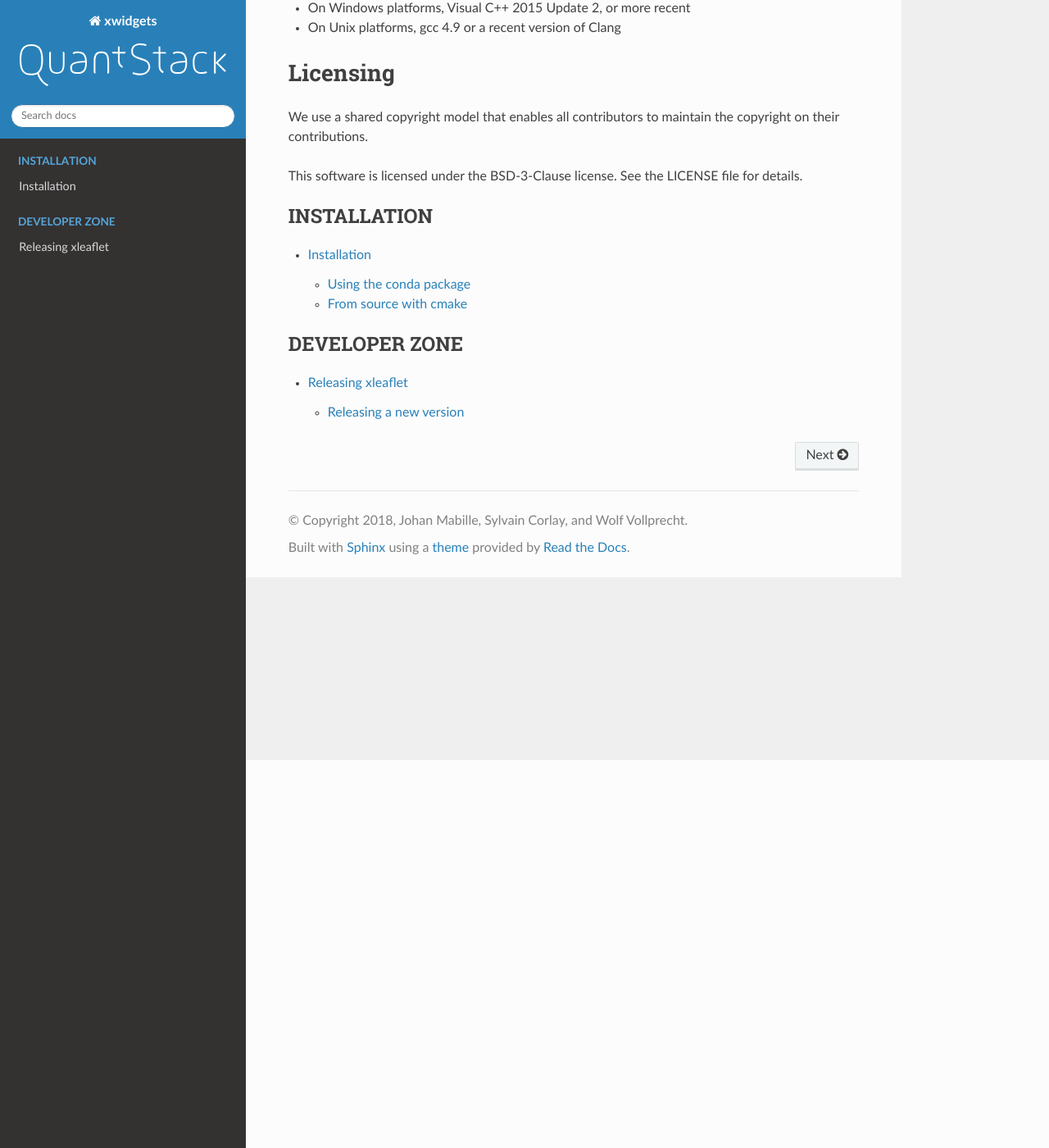
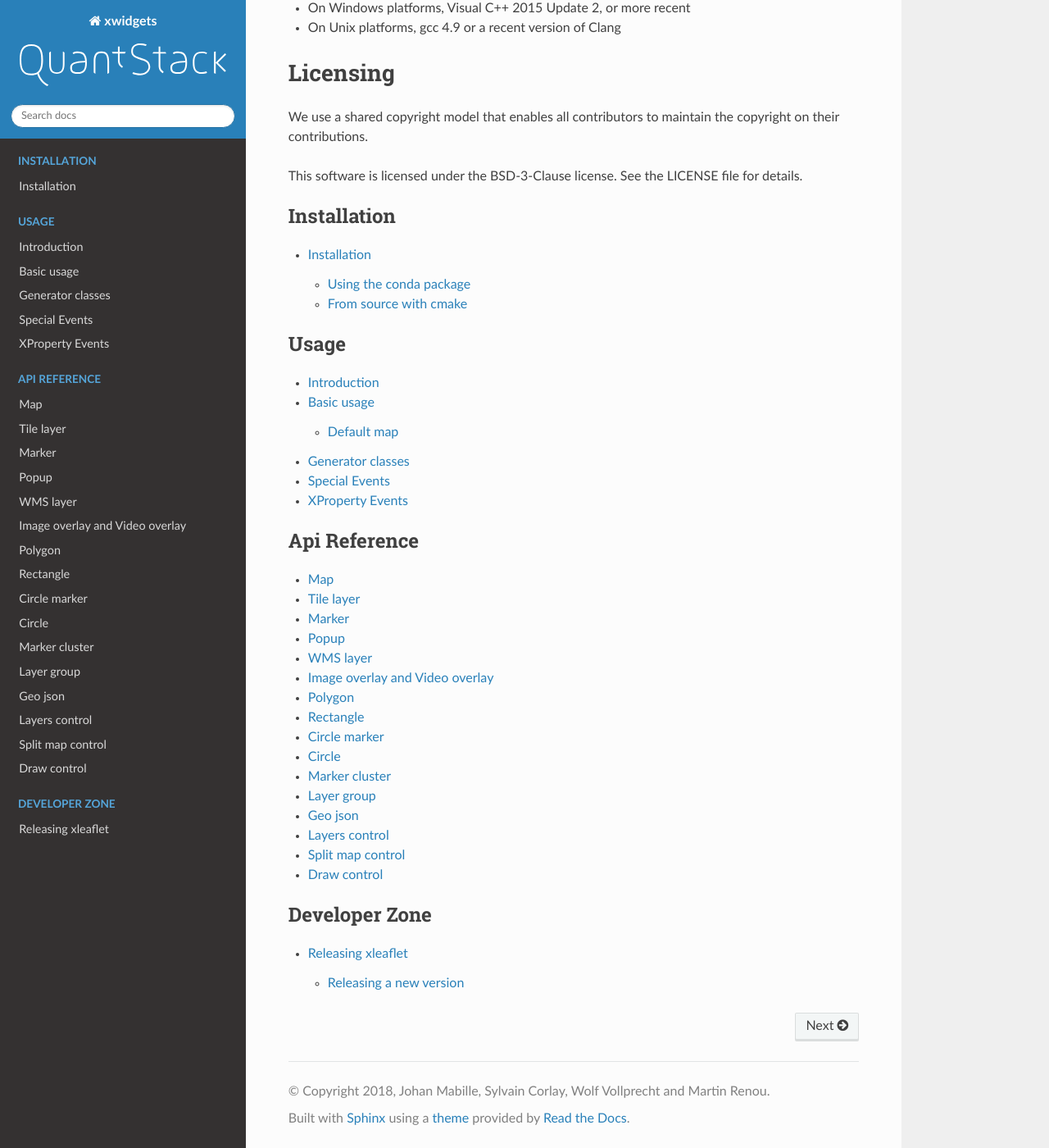
Before and after one commit to jupyter-xeus/xleaflet, a Sphinx documentation site: the page built from docs/source/index.rst, in a window 1280 px wide and 1400 px high, scrolled down 473 px. Shown: the whole window at 82% size. Built offline with Sphinx 7.4.7 and the Read the Docs theme 2.0.0, drawn with Linux system fonts in a browser that asks for light colours; some of the changed lines change nothing that is shown.

Commit message:
Add documentation

```diff
--- /dev/null
+++ b/docs/source/api_reference.rst
@@ -0,0 +1,501 @@
+.. Copyright (c) 2018, Johan Mabille and Sylvain Corlay, and Wolf Vollprecht
+
+   Distributed under the terms of the BSD 3-Clause License.
+
+   The full license is in the file LICENSE, distributed with this software.
+
+Map
+===
+
+.. code::
+
+    #include "xleaflet/xmap.hpp"
+
+    auto map = xlf::map_generator()
+        .layers({layer1, layer2, layer3...})
+        .controls({control1, control2, control3...})
+        .center({52.204793, 360.121558}) // Initial geographic center of the map
+        .zoom(15)                    // Initial map zoom level
+        .max_zoom(18)
+        .min_zoom(1)
+        .dragging(true)              // Whether the map be draggable with mouse/touch or not
+        .touch_zoom(true)            // Whether the map can be zoomed by touch-dragging with two fingers on mobile
+        .scroll_wheel_zoom(false)    // Whether the map can be zoomed by using the mouse wheel
+        .double_click_zoom(true)     // Whether the map can be zoomed in by double clicking on it and zoomed out by double clicking while holding shift
+        .box_zoom(true)              // Whether the map can be zoomed to a rectangular area
+                                     // specified by dragging the mouse while pressing the shift key
+        .tap(true)                   // Enables mobile hacks for supporting instant taps
+        .tap_tolerance(15)           // The max number of pixels a user can shift his finger during touch for it to be considered a valid tap
+        .world_copy_jump(false)      // With this option enabled, the map tracks when you pan to another "copy" of the world and seamlessly jumps to
+                                     // the original one so that all overlays like markers and vector layers are still visible
+        .close_popup_on_click(true)  // Set it to false if you don't want popups to close when user clicks the map
+        .bounce_at_zoom_limits(true) // Set it to false if you don't want the map to zoom beyond min/max zoom and then bounce back when pinch-zooming
+        .keyboard(true)              // Makes the map focusable and allows users to navigate the map with keyboard arrows and +/- keys
+        .keyboard_pan_offset(80)
+        .keyboard_zoom_offset(1)
+        .inertia(true)               // If enabled, panning of the map will have an inertia effect
+        .inertia_deceleration(3000)  // The rate with which the inertial movement slows down, in pixels/second²
+        .inertia_max_speed(1500)     // Max speed of the inertial movement, in pixels/second
+        .zoom_control(true)
+        .attribution_control(true)
+        .zoom_animation_threshold(4)
+        .finalize();
+
+    map.display();
+
+One could want to react on special map events like ``mousemove``, this can be achieved by using the ``on_interaction`` method of map:
+
+.. code::
+
+    #include <iostream>
+
+    #include "xleaflet/xmap.hpp"
+
+    void print_mouse_position(xeus::xjson event)
+    {
+        if (event["type"] == "mousemove")
+        {
+            std::cout << "Mouse position: " << event["coordinates"].dump() << std::endl;
+        }
+
+        if (event["type"] == "mouseout")
+        {
+            std::cout << "Mouse out" << std::endl;;
+        }
+    }
+
+    xlf::map map;
+
+    map.on_interaction(print_mouse_position);
+    map.display();
+
+The list of possible events accessible from ``event["type"]`` is the following:
+    - ``click``
+    - ``dblclick``
+    - ``mousedown``
+    - ``mouseup``
+    - ``mouseover``
+    - ``mouseout``
+    - ``mousemove``
+    - ``contextmenu``
+    - ``preclick``
+
+The map widget works with a list of layers. Layers are instances of ``tile_layer``, ``marker``, ``popup``, ``wms_layer``, ``image_overlay``,
+``video_overlay``, ``polygon``, ``rectangle``, ``circle_marker``, ``circle``, ``marker_cluster``, ``layer_group`` or ``geo_json``.
+
+.. code::
+
+    #include "xleaflet/xmap.hpp"
+
+    xlf::map map;
+
+    map.add_layer(marker);
+    map.add_layer(circle);
+    map.add_layer(layer_group);
+
+    map.remove_layer(circle);
+
+    map.clear_layers();
+
+It is also possible to have a list of controls on the map. Controls are instances of ``layers_control``, ``split_map_control`` or ``draw_control``.
+
+.. code::
+
+    #include "xleaflet/xmap.hpp"
+
+    xlf::map map;
+
+    map.add_control(control1);
+    map.add_control(control2);
+
+    map.remove_control(control1);
+
+    map.clear_controls();
+
+Tile layer
+==========
+
+Creating a ``tile_layer`` is straightforward, a list of basic tile layers is provided.
+This list of layers can be accessed using the ``basemaps`` function:
+
+.. code::
+
+    #include <iostream>
+
+    #include "xleaflet/xbasemaps.hpp"
+
+    std::cout << xlf::basemaps().dump(6) << std::endl;
+
+A ``tile_layer`` instance can be created using the ``basemap`` function, specifying the wanted map
+(e.g. ``{"CartoDB", "DarkMatter"}``, ``{"Strava", "Winter"}``, ``{"NASAGIBS", "ModisTerraTrueColorCR"}``, ...):
+
+.. code::
+
+    #include "xleaflet/xmap.hpp"
+    #include "xleaflet/xbasemaps.hpp"
+
+    auto map = xlf::map_generator()
+        .center({52.204793, 360.121558})
+        .zoom(9)
+        .finalize();
+    map.display();
+
+    auto dark_matter_layer = xlf::basemap({"CartoDB", "DarkMatter"});
+    map.add_layer(dark_matter_layer);
+
+Sometimes one could want to specify the date of the given images, for instance with NASA images:
+
+.. code::
+
+    auto nasa_layer = xlf::basemap({"NASAGIBS", "ModisTerraTrueColorCR"}, "2018-04-08");
+    map.add_layer(nasa_layer);
+
+It is also possible to change the opacity of the ``tile_layer``:
+
+.. code::
+
+    nasa_layer.opacity = 0.5;
+
+And make it visible or not:
+
+.. code::
+
+    nasa_layer.visible = false;
+
+If the user knows the url to his map, he can create a ``tile_layer`` with the following:
+
+.. code::
+
+    #include "xleaflet/xtile_layer.hpp"
+
+    auto nasa_layer = xlf::tile_layer_generator()
+        .url("https://map1.vis.earthdata.nasa.gov/wmts-webmerc/MODIS_Terra_CorrectedReflectance_TrueColor/default/2018-02-25/GoogleMapsCompatible_Level9/{z}/{y}/{x}.jpg")
+        .attribution("Imagery provided by services from the Global Imagery Browse Services (GIBS), operated by the NASA/GSFC/Earth Science Data and Information System (<a href='https://earthdata.nasa.gov'>ESDIS</a>) with funding provided by NASA/HQ.")
+        .name("NASAGIBS.ModisTerraTrueColorCR")
+        .max_zoom(9)
+        .opacity(0.5)
+        .visible(true)
+        .finalize();
+
+Marker
+======
+
+.. code::
+
+    #include "xleaflet/xmarker.hpp"
+
+    auto marker = xlf::marker_generator()
+        .location({52.204793, 360.121558})
+        .draggable(true)     // Whether the marker is draggable with mouse/touch or not
+        .keyboard(true)      // Whether the marker can be tabbed to with a keyboard and clicked by pressing enter
+        .title("My marker")  // Text for the browser tooltip that appear on marker hover (no tooltip by default)
+        .alt("marker")       // Text for the `alt` attribute of the icon image (useful for accessibility)
+        .rise_on_hover(true) // If `true`, the marker will get on top of others when you hover the mouse over it
+        .rise_offset(250)    // The z-index offset used for the `rise_on_hover` feature
+        .opacity(0.8)
+        .visible(true)
+        .z_index_offset(0)   // By default, marker images z_index is set automatically based on its latitude.
+                             // Use this option if you want to put the marker on top of all others (or below),
+                             // specifying a high value like `1000` (or high negative value, respectively)
+        .finalize();
+
+If the marker is draggable, it can be useful to have an ``on_move`` event callback:
+
+.. code::
+
+    void on_move_callback(xeus::xjson event)
+    {
+        float latitude = event.find("location").value().at(0);
+        float longitude = event.find("location").value().at(1);
+
+        // Do something useful with latitude and longitude
+    }
+
+    marker.on_move(on_move_callback);
+
+Popup
+=====
+
+.. code::
+
+    #include "xleaflet/xpopup.hpp"
+
+    auto popup = xlf::popup_generator()
+        .location({52.204793, 360.121558})
+        .max_width(300)            // Max width of the popup, in pixels
+        .min_width(50)             // Min width of the popup, in pixels
+        .max_height(50)            // If set, creates a scrollable container of the given height inside a popup if its content exceeds it
+        .auto_pan(true)            // Set it to `false` if you don't want the map to do panning animation to fit the opened popup
+        .auto_pan_padding({5, 5})
+        .keep_in_view(true)        // Set it to `true` if you want to prevent users from panning the popup off of the screen while it is open
+        .close_button(true)        // Controls the presence of a close button in the popup
+        .auto_close(true)          // Set it to `false` if you want to override the default behavior of the popup closing when another popup is opened
+        .close_on_escape_key(true) // Set it to `false` if you want to override the default behavior of the ESC key for closing of the popup
+        .class_name("")            // A custom CSS class name to assign to the popup
+        .finalize();
+
+There are two ways to create a ``popup``, the first one is to create a popup with a location and add it to the map.
+The second one is to use the ``popup`` attribute of a layer, for example you could create a widget instance like a
+button and bind it to the popup attribute of a marker:
+
+.. code::
+
+    #include "xwidgets/xbutton.hpp"
+
+    #include "xleaflet/xmarker.hpp"
+    #include "xleaflet/xpopup.hpp"
+
+    xw::button button;
+    button.description = "button";
+    button.button_style = "success";
+
+    xlf::marker marker;
+    marker.popup = button;
+
+Doing this will create a popup which will appear when clicking on the marker.
+
+WMS layer
+=========
+
+.. code::
+
+    #include "xleaflet/xwms_layer.hpp"
+
+    auto wms_layer = xlf::wms_layer_generator()
+        .url("https://demo.boundlessgeo.com/geoserver/ows?")
+        .layers("nasa:bluemarble") // Comma-separated list of WMS layers to show
+        .service("WMS")
+        .request("GetMap")
+        .styles("")                // Comma-separated list of WMS styles
+        .format("image/jpeg")      // WMS image format (use `'image/png'` for layers with transparency)
+        .transparent(false)        // If `true`, the WMS service will return images with transparency
+        .version("1.1.1")          // Version of the WMS service to use
+        .finalize();
+
+Image overlay and Video overlay
+===============================
+
+.. code::
+
+    #include "xleaflet/xvideo_overlay.hpp"
+
+    auto video_overlay = xlf::video_overlay_generator()
+        .url("https://www.mapbox.com/bites/00188/patricia_nasa.webm")
+        .bounds({{{13, -130}, {32, -100}}}) // SW and NE corners of the image
+        .attribution("mapbox")
+        .finalize();
+
+Polygon
+=======
+
+.. code::
+
+    #include "xleaflet/xpolygon.hpp"
+
+    auto polygon = xlf::polygon_generator()
+        .locations({{{ , }, { , }, { , }}}) // Array of LatLng points
+        .stroke(true)           // Whether to draw stroke along the path. Set it to `false` to disable borders on polygons or circles
+        .color("#0033FF")
+        .opacity(1.0)
+        .weight(5)              // Stroke width in pixels
+        .fill(true)
+        .fill_color("#0033FF")
+        .fill_opacity(0.2)
+        .class_name("")
+        .finalize();
+
+Rectangle
+=========
+
+.. code::
+
+    #include "xleaflet/xrectangle.hpp"
+
+    auto rectangle = xlf::rectangle_generator()
+        .bounds({{{50, 354}, {55, 360}}}) // SW and NE location tuples
+        .stroke(true)                     // Whether to draw stroke along the path. Set it to `false` to disable borders on polygons or circles
+        .color("#0033FF")
+        .opacity(1.0)
+        .weight(5)                        // Stroke width in pixels
+        .fill(true)
+        .fill_color("#0033FF")
+        .fill_opacity(0.2)
+        .class_name("")
+        .smooth_factor(1.0)               // How much to simplify the polygon on each zoom level. More means
+		                                  // better performance and smoother look, and less means more accurate representation
+        .no_clip(false)                   // Disable polygon clipping
+
+        .finalize();
+
+Circle marker
+=============
+
+.. code::
+
+    #include "xleaflet/xcircle_marker.hpp"
+
+    auto circle_marker = xlf::circle_marker_generator()
+        .location({0.0, 0.0})
+        .radius(10)           // Radius of circle in pixels
+        .stroke(true)         // Whether to draw stroke along the path. Set it to `false` to disable borders on polygons or circles
+        .color("#0033FF")
+        .opacity(1.0)
+        .weight(5)            // Stroke width in pixels
+        .fill(true)
+        .fill_color("#0033FF")
+        .fill_opacity(0.2)
+        .class_name("")
+        .finalize();
+
+Circle
+======
+
+.. code::
+
+    #include "xleaflet/xcircle.hpp"
+
+    auto circle = xlf::circle_generator()
+        .location({0.0, 0.0})
+        .radius(10)           // Radius of circle in meters
+        .stroke(true)         // Whether to draw stroke along the path. Set it to `false` to disable borders on polygons or circles
+        .color("#0033FF")
+        .opacity(1.0)
+        .weight(5)            // Stroke width in pixels
+        .fill(true)
+        .fill_color("#0033FF")
+        .fill_opacity(0.2)
+        .class_name("")
+        .finalize();
+
+Marker cluster
+==============
+
+.. code::
+
+    #include "xleaflet/xmarker_cluster.hpp"
+
+    auto marker_cluster = xlf::marker_cluster_generator()
+        .markers({marker1, marker2, marker3 ...})
+        .finalize();
+
+Layer group
+===========
+
+.. code::
+
+    #include "xleaflet/xlayer_group.hpp"
+
+    auto layer_group = xlf::layer_group_generator()
+        .layers({layer1, layer2, layer3 ...})
+        .finalize();
+
+It is possible to add new layers or remove layers using the following:
+
+.. code::
+
+    xlf::layer_group layer_group;
+
+    layer_group.add_layer(marker);
+    layer_group.add_layer(circle);
+    layer_group.add_layer(video_overlay);
+
+    // The layer group now contains {marker, circle, video_overlay}
+
+    layer_group.remove_layer(circle);
+
+    // The layer group now contains {marker, video_overlay}
+
+    layer_group.clear_layers();
+
+    // The layer group is now empty
+
+Geo json
+========
+
+.. code::
+
+    #include "xleaflet/xgeo_json.hpp"
+
+    auto geo_json = xlf::geo_json_generator()
+        .data(...)
+        .style(...)
+        .hover_style(...)
+        .finalize();
+
+It is possible to create a ``geo_json`` from a json file:
+
+.. code::
+
+    #include <fstream>
+    #include "xleaflet/xgeo_json.hpp"
+
+    std::ifstream file("geo.json");
+    xeus::xjson geo_data;
+    file >> geo_data;
+
+    auto geo_json = xlf::geo_json_generator()
+        .data(geo_data)
+        .finalize();
+
+The ``geo_json`` class comes with two events methods:
+
+.. code::
+
+    #include <iostream>
+
+    void print_event_callback(xeus::xjson event)
+    {
+        std::cout << event.dump(4) << std::endl;
+    }
+
+    geo_json.on_hover(print_event_callback);
+    geo_json.on_click(print_event_callback);
+
+Layers control
+==============
+
+The ``layers_control`` allows one to display a selector on the top right of the map in order to select which tile layer to display on the map.
+
+.. code::
+
+    #include "xleaflet/xlayers_control.hpp"
+
+    xlf::layers_control layers_control;
+
+    map.add_control(layers_control);
+
+Split map control
+=================
+
+The ``split_map_control`` allows one to display two tile layers at the same time on the map with a slider in the middle.
+
+.. code::
+
+    #include "xleaflet/xsplit_map_control.hpp"
+
+    auto split_map_control = xlf::split_map_control_generator()
+        .left_layer(tile_layer1)
+        .right_layer(tile_layer2)
+        .finalize();
+
+    map.add_control(split_map_control);
+
+Draw control
+============
+
+The ``draw_control`` allows one to draw shapes on the map such as ``rectangle`` ``circle`` or lines.
+
+.. code::
+
+    #include "xleaflet/xdraw_control.hpp"
+
+    xlf::draw_control draw_control;
+
+    map.add_control(draw_control);
+
+
+.. _xproperty: https://github.com/QuantStack/xproperty
+.. _documentation: https://github.com/QuantStack/xwidgets/blob/master/docs/source/usage.rst
+.. _xwidgets: https://github.com/QuantStack/xwidgets
+.. _leaflet: http://leafletjs.com/
+.. _ipyleaflet: https://github.com/jupyter-widgets/ipyleaflet.git
--- a/docs/source/conf.py
+++ b/docs/source/conf.py
@@ -21,8 +21,8 @@
 source_suffix = '.rst'
 master_doc = 'index'
 project = 'xwidgets'
-copyright = '2018, Johan Mabille, Sylvain Corlay, and Wolf Vollprecht'
-author = 'Johan Mabille, Sylvain Corlay, and Wolf Vollprecht'
+copyright = '2018, Johan Mabille, Sylvain Corlay, Wolf Vollprecht and Martin Renou'
+author = 'Johan Mabille, Sylvain Corlay, Wolf Vollprecht and Martin Renou'
 
 html_logo = 'quantstack-white.svg'
 
--- a/docs/source/index.rst
+++ b/docs/source/index.rst
@@ -27,13 +27,25 @@
 This software is licensed under the BSD-3-Clause license. See the LICENSE file for details.
 
 .. toctree::
-   :caption: INSTALLATION
+   :caption: Installation
    :maxdepth: 2
 
    installation
 
 .. toctree::
-   :caption: DEVELOPER ZONE
+   :caption: Usage
+   :maxdepth: 2
+
+   usage
+
+.. toctree::
+   :caption: Api Reference
+   :maxdepth: 2
+
+   api_reference
+
+.. toctree::
+   :caption: Developer Zone
 
    releasing
 
--- /dev/null
+++ b/docs/source/usage.rst
@@ -0,0 +1,149 @@
+.. Copyright (c) 2017, Johan Mabille and Sylvain Corlay
+
+   Distributed under the terms of the BSD 3-Clause License.
+
+   The full license is in the file LICENSE, distributed with this software.
+
+Introduction
+============
+
+``xleaflet`` is the C++ backend for the leaflet_ maps visualization library. The
+Python reference implementation is available in the ipyleaflet_ project.
+
+``xleaflet`` depends on xwidgets_, each object that you can create in ``xleaflet``
+is an xwidget instance which is synchronized with one or more views on the frontend.
+See the ``xwidgets`` documentation_ for the usage of widgets.
+
+Basic usage
+===========
+
+Default map
+-----------
+
+The default map can be displayed using Jupyter's display framework.
+
+.. code::
+
+    xlf::map map;
+    map.display();
+
+Changing widget attributes can be done from the model:
+
+.. code::
+
+    map.zoom = 15;
+
+    // latitude 52.204793, longitude 360.121558
+    map.center = std::array<double, 2>({52.204793, 360.121558});
+
+Or by interacting directly with the view.
+
+The map widget works with a list of layers. Layers are instances of ``tile_layer``, ``marker``, ``popup``, ``wms_layer``, ``image_overlay``,
+``video_overlay``, ``polygon``, ``rectangle``, ``circle_marker``, ``circle``, ``marker_cluster``, ``layer_group`` or ``geo_json``.
+
+.. code::
+
+    #include "xleaflet/xmap.hpp"
+
+    xlf::map map;
+
+    map.add_layer(marker);
+    map.add_layer(circle);
+    map.add_layer(layer_group);
+
+    map.remove_layer(circle);
+
+    map.clear_layers();
+
+It is also possible to have a list of controls on the map. Controls are instances of ``layers_control``, ``split_map_control`` or ``draw_control``.
+
+.. code::
+
+    #include "xleaflet/xmap.hpp"
+
+    xlf::map map;
+
+    map.add_control(control1);
+    map.add_control(control2);
+
+    map.remove_control(control1);
+
+    map.clear_controls();
+
+Generator classes
+=================
+
+Widgets such as ``map`` may have a large number of attributes that can be set by the user, such as ``center``, ``zoom``, ``min_zoom``, ``max_zoom``, ``scroll_wheel_zoom``, ``bounce_at_zoom_limits``, ``inertia``.
+
+Providing a constructor for ``map`` with a large number of such attributes would make the use of ``xleaflet`` very cumbersome, because users would need to know all the positional arguments to modify only one value. Instead, we mimick a keyword argument initialization with a method-chaining mechanism.
+
+.. code::
+
+    #include "xleaflet/xmap.hpp"
+
+    auto map = xlf::map_generator()
+        .center({52.204793, 360.121558})
+        .zoom(15)
+        .scroll_wheel_zoom(true)
+        .inertia(false)
+        .finalize();
+
+Special Events
+==============
+
+One could want to react on special map events like ``mousemove``, this can be achieved by using the ``on_interaction`` method of map:
+
+.. code::
+
+    #include <iostream>
+
+    #include "xleaflet/xmap.hpp"
+
+    void print_mouse_position(xeus::xjson event)
+    {
+        if (event["type"] == "mousemove")
+        {
+            std::cout << "Mouse position: " << event["coordinates"].dump() << std::endl;
+        }
+
+        if (event["type"] == "mouseout")
+        {
+            std::cout << "Mouse out" << std::endl;;
+        }
+    }
+
+    xlf::map map;
+
+    map.on_interaction(print_mouse_position);
+    map.display();
+
+XProperty Events
+================
+
+``xleaflet`` relies on the xproperty_ library, so that one could use the ``XOBSERVE`` function to react on model changes:
+
+.. code::
+
+    #include <iostream>
+
+    #include "xleaflet/xmap.hpp"
+
+    void print_lat_lng(xlf::map& map)
+    {
+        std::string lat = std::to_string(map.center().front());
+        std::string lng = std::to_string(map.center().back());
+
+        std::cout << "latitude: " << lat << ", longitude: " << lng << std::endl;
+    }
+
+    xlf::map map;
+
+    XOBSERVE(map, center, print_lat_lng);
+    map.display();
+
+
+.. _xproperty: https://github.com/QuantStack/xproperty
+.. _documentation: https://github.com/QuantStack/xwidgets/blob/master/docs/source/usage.rst
+.. _xwidgets: https://github.com/QuantStack/xwidgets
+.. _leaflet: http://leafletjs.com/
+.. _ipyleaflet: https://github.com/jupyter-widgets/ipyleaflet.git
```
